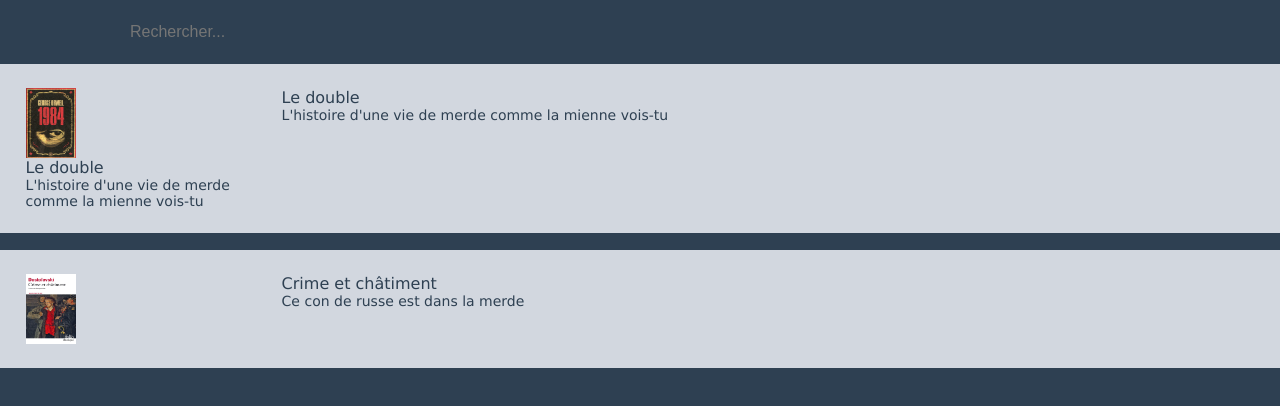
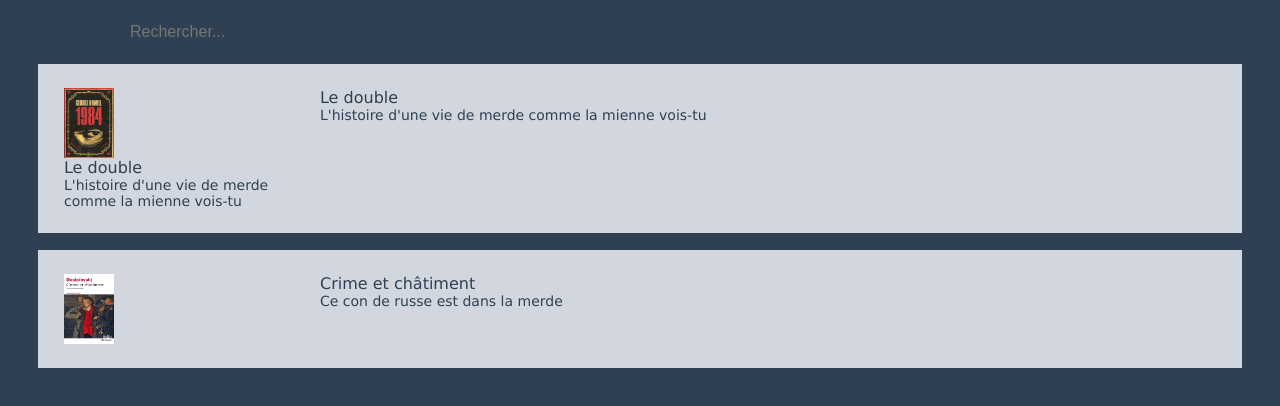
Before and after one commit to antoinehenrio/projetApi, a plain HTML site: page index.html in a window 1280 px wide. Drawn offline with Linux system fonts and the light colour scheme; no server answers.

Commit message:
Rajout des marges latérales

```diff
--- a/style.scss
+++ b/style.scss
@@ -149,3 +149,10 @@ html,body {
     justify-content: center;
     justify-items: center;
 }
+
+@media screen and (min-width: 1000px) {
+    .listBook{
+        margin-left: 3vw;
+        margin-right: 3vw;
+    }
+}
```
Also changed, not shown: style.css, 1 other file.
